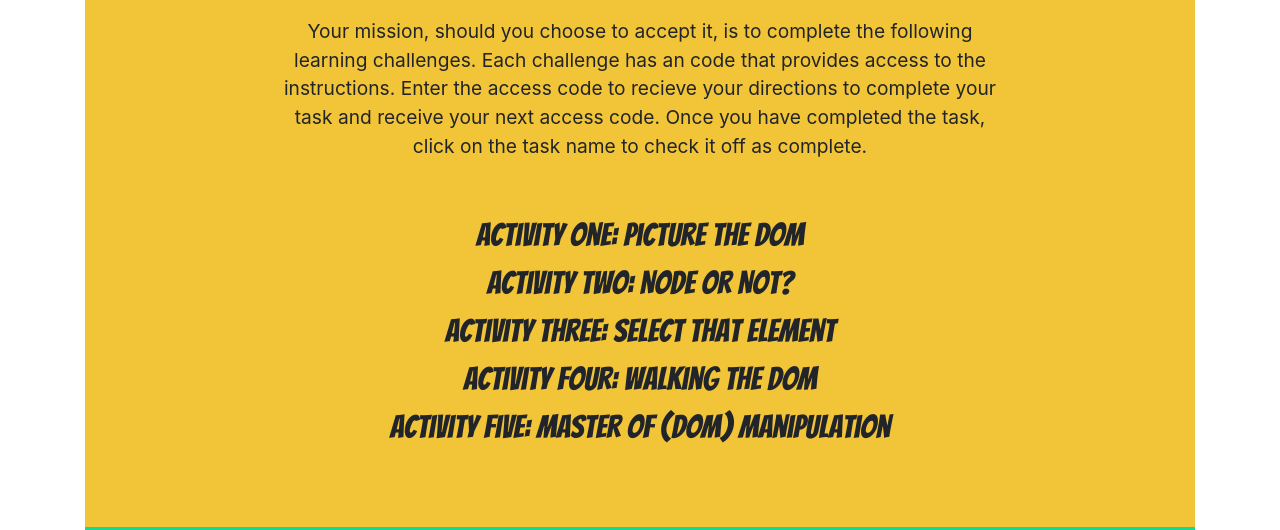
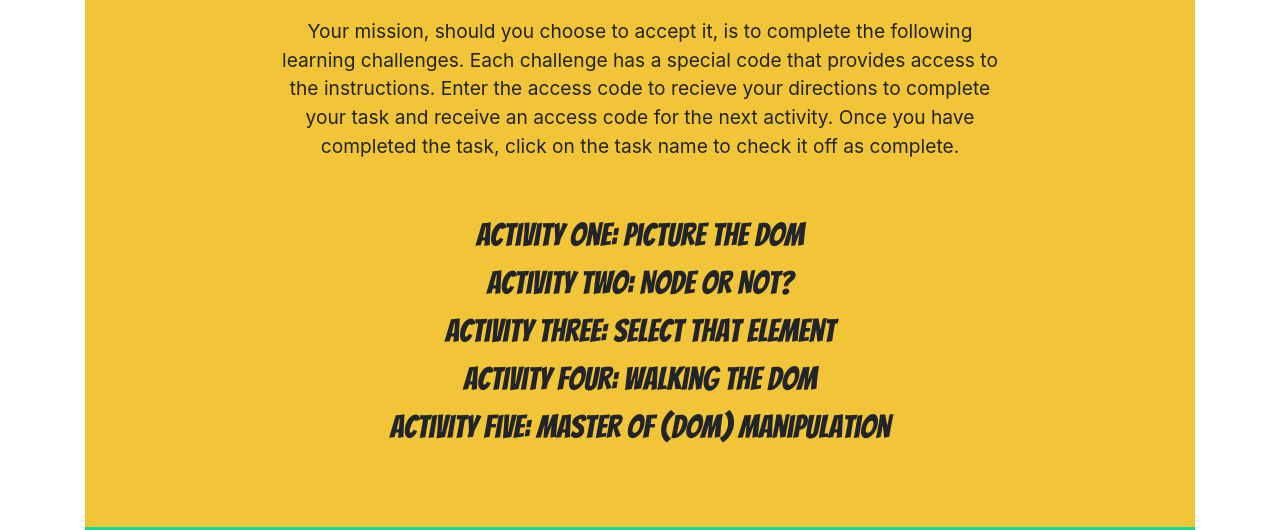
Before and after one commit to JessicaGilfillan/COMP1073-Winter2021, a plain HTML site: page week-5/index.html in a window 1280 px wide. Shown: the part 270-800 px from the top of the page. Drawn offline with nearby package versions, Linux system fonts and the light colour scheme.

Commit message:
Update index.html

```diff
--- a/week-5/index.html
+++ b/week-5/index.html
@@ -27,11 +27,10 @@
 					</header>
 					<p>
 						Your mission, should you choose to accept it, is to complete the
-						following learning challenges. Each challenge has an code that
+						following learning challenges. Each challenge has a special code that
 						provides access to the instructions. Enter the access code to
-						recieve your directions to complete your task and receive your next
-						access code. Once you have completed the task, click on the task
-						name to check it off as complete.
+						recieve your directions to complete your task and receive an access code for the next activity.
+						Once you have completed the task, click on the task name to check it off as complete.
 					</p>
 					<ul>
 						<li>Activity One: Picture the DOM</li>
```
